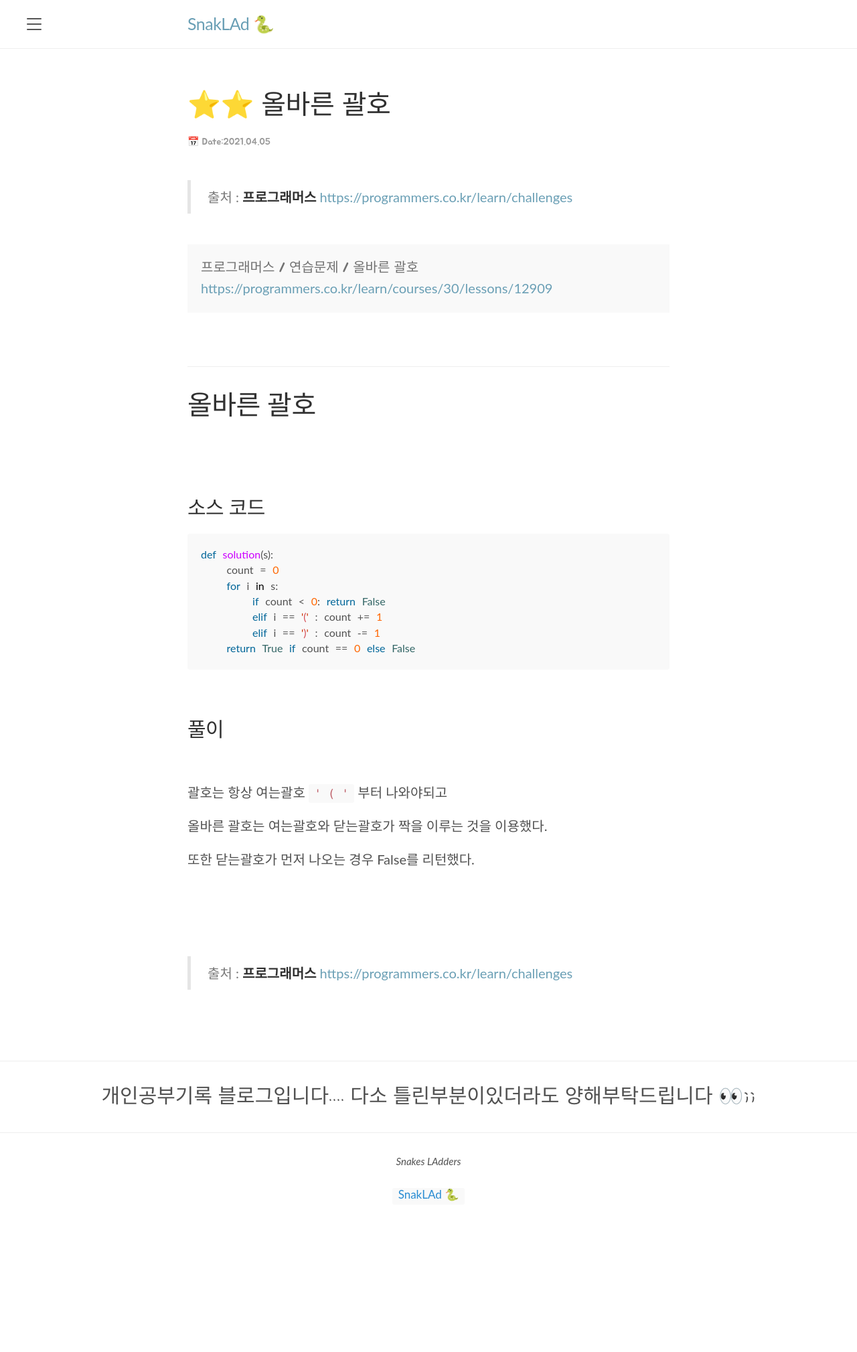
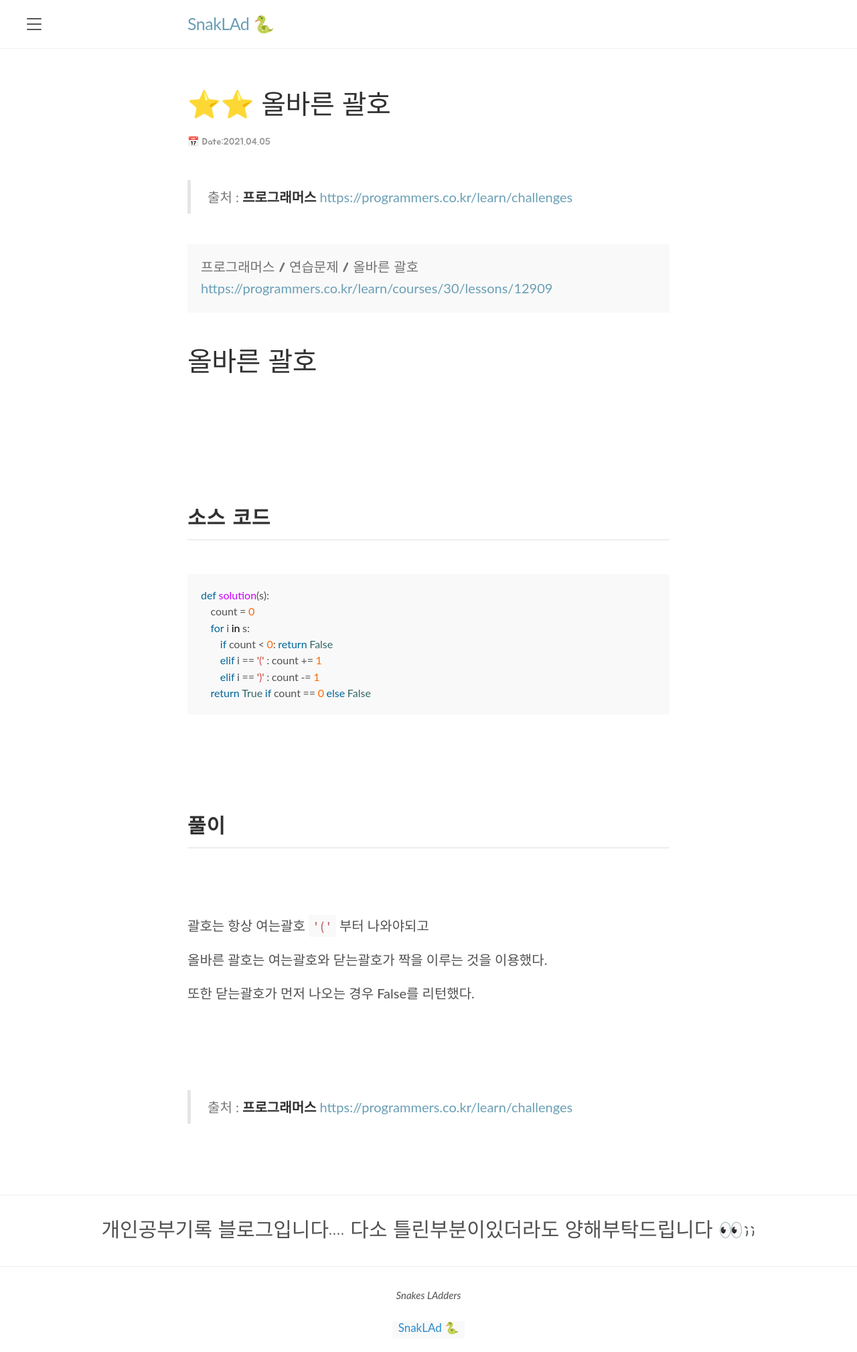
Before and after one commit to froggy0m0/froggy0m0.github.io, a Jekyll site: the page built from _posts/Programmers/2021-04-05-lev2_proper_brackets.md, in a window 1280 px wide. Shown: the whole page at 67% size. Built offline with Jekyll 4.4.1, drawn with Linux system fonts in a browser that asks for light colours; before the commit the page ends 1819 px from its top, so only the background shows below that.

Commit message:
Update post_programmers.html

```diff
--- a/_layouts/post_programmers.html
+++ b/_layouts/post_programmers.html
@@ -12,10 +12,13 @@
     </div>
   </aside>
 
+
   {% capture text%}
   >출처 : __프로그래머스__ <https://programmers.co.kr/learn/challenges>
   {% endcapture %}
   {{ text | markdownify }}<br>
+
+
   {% if page.message or page.reference_url %}
     <p class ="post-message">
       {{ page.message }}<br>
@@ -23,9 +26,7 @@
     </p><br>
   {% endif %}
 
-  <hr>
-
-  <span class="font-Noto_Serif_KR">{{ content }}</span>
+  <span class="post-contents">{{ content }}</span>
 
 </div>
 {{ text | markdownify }}
```
